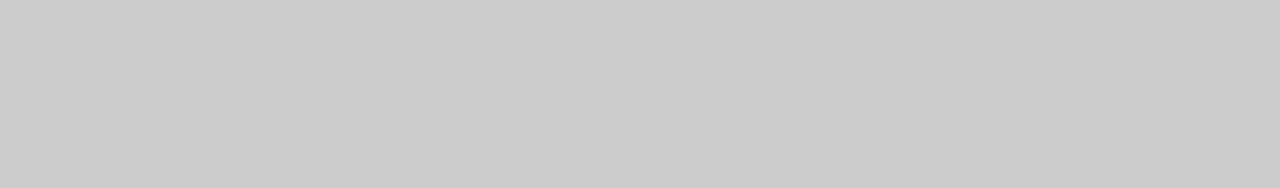
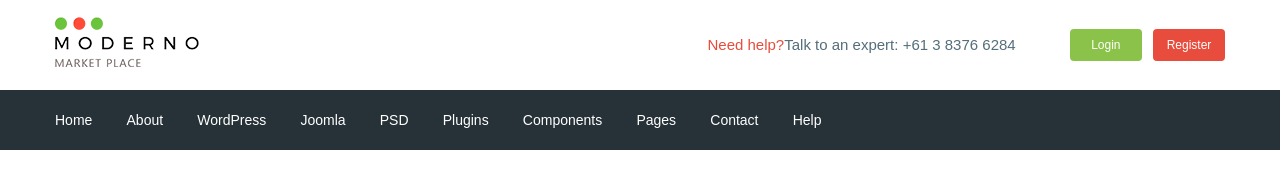
Before and after one commit to faceleeds/moderno, a website: page app/index.html in a window 1280 px wide. Drawn offline with nearby package versions, Linux system fonts and the light colour scheme; files that its build step writes are made by us from their sources.

Commit message:
add header

```diff
--- a/app/index.html
+++ b/app/index.html
@@ -1,17 +1,68 @@
 <!DOCTYPE html>
 <html lang="en">
-<head>
-    <meta charset="UTF-8">
-    <meta name="viewport" content="width=device-width, initial-scale=1.0">
+  <head>
+    <meta charset="UTF-8" />
+    <meta name="viewport" content="width=device-width, initial-scale=1.0" />
     <title>Moderno</title>
-    <link rel="stylesheet" href="css/libs.min.css">
-    <link rel="stylesheet" href="css/style.min.css">
-</head>
-<body>
-
+    <link href="https://fonts.googleapis.com/css2?family=Roboto:wght@500;700&display=swap" rel="stylesheet">
+    <link rel="stylesheet" href="css/libs.min.css" />
+    <link rel="stylesheet" href="css/style.min.css" />
+  </head>
+  <body>
+    <header class="header">
+      <div class="header__top">
+        <div class="container">
+          <div class="header__top-inner">
+            <div class="header__logo">
+              <a href="#">
+                <img src="images/logo.png" alt="logo" />
+              </a>
+            </div>
+            <div class="header__text">
+              <a href="#"> <span> Need help?</span> </a>Talk to an expert:
+              <a class="header__phone" href="tel:61383766284"
+                >+61 3 8376 6284
+              </a>
+            </div>
+            <!-- /.header__text -->
+            <div class="header__box">
+              <a href="#" class="basket"></a>
+              <a href="#" class="header__btn header__btn-login">Login</a>
+              <a href="#" class="header__btn header__btn-register">Register </a>
+            </div>
+            <!-- /.header__box -->
+          </div>
+          <!-- /.header__top-inner -->
+        </div>
+        <!-- /.container -->
+      </div>
+      <!-- /.header__top -->
+      <div class="header__menu">
+        <div class="container">
+          <nav class="menu">
+            <ul class="menu__list">
+              <li><a href="#">Home</a></li>
+              <li><a href="#">About</a></li>
+              <li><a href="#">WordPress</a></li>
+              <li><a href="#">Joomla</a></li>
+              <li><a href="#">PSD</a></li>
+              <li><a href="#">Plugins</a></li>
+              <li><a href="#">Components</a></li>
+              <li><a href="#">Pages</a></li>
+              <li><a href="#">Contact</a></li>
+              <li><a href="#">Help</a></li>
+            </ul>
+          </nav>
+          <!-- /.menu -->
+        </div>
+        <!-- /.container -->
+      </div>
+      <!-- /.header__menu -->
+    </header>
+    <!-- /.header -->
 
     <script src="https://ajax.googleapis.com/ajax/libs/jquery/3.5.1/jquery.min.js"></script>
     <script src="js/libs.min.js"></script>
     <script src="js/main.min.js"></script>
-</body>
+  </body>
 </html>
--- /dev/null
+++ b/app/scss/_fonts.scss
@@ -0,0 +1,7 @@
+@font-face {
+  font-family: "Roboto-Regular" sans-serif;
+  src: url("../fonts/Roboto-Regular.wof2") format("woff2"),
+    url("../fonts/Roboto-Regular.wof") format("woff");
+  font-weight: 400;
+  font-display: swap;
+}
--- /dev/null
+++ b/app/scss/_global.scss
@@ -0,0 +1,36 @@
+html {
+  box-sizing: border-box;
+}
+*,
+*::before,
+*::after {
+  box-sizing: inherit;
+}
+
+a {
+  display: inline-block;
+  text-decoration: none;
+  color: $text;
+}
+
+ul,
+li {
+  margin: 0;
+  padding: 0;
+  list-style: none;
+}
+
+body {
+    // background-color: #000;
+    font-family: 'Roboto-Regular', sans-serif;
+    font-size: 15px;
+    line-height: 24px;
+    color: $text;
+    font-weight: 400;
+}
+
+.container {
+    max-width: 1200px;
+    margin: 0 auto;
+    padding: 0 15px;
+}
--- /dev/null
+++ b/app/scss/_vars.scss
@@ -0,0 +1,4 @@
+$text: #546e7a;
+$red: #e74c3c;
+$green: #8bc34a;
+$bg: #263238;
--- a/app/scss/style.scss
+++ b/app/scss/style.scss
@@ -1,31 +1,60 @@
-html {
-   box-sizing: border-box;
-}
-*,
-*::before,
-*::after {
-    box-sizing: inherit;
+@import '_vars';
+@import '_global';
+@import '_fonts';
+
+.header__top-inner {
+    display: flex;
+    justify-content: space-between;
+    height: 90px;
+    align-items: center;
 }
 
-body {
-    text-transform: uppercase;
-    background-color: #ccc;
-    text-decoration: none;
-}
-
-.test {
-    color: red;
-    &:hover {
-        color: green;
-        transition: all .5s;
+.header__text {
+    margin-left: auto;
+    margin-right: 50px;
+    span {
+        color: $red;
     }
 }
 
-.box {
-    background-color: tomato;
-    height: 500px;
-    width: 100%;
+.header__btn {
+    padding: 4px;
+    width: 72px;
+    border-radius: 4px;
+    text-align: center;
+    color: #fff;
+    font-size: 12px;
+}
+
+.header__btn-login {
+    background-color: $green;
+
+}
+.header__btn-register {
+    background-color: $red;
+    margin-left: 7px;
+}
+
+.header__menu {
+    background-color: $bg;
+}
+
+.menu {
     display: flex;
-    transition: all .5s;
-    display: grid;
+    align-items: center;
+    height: 60px;
 }
+
+.menu__list {
+    li {
+        display: inline-block;
+        & + li {
+            margin-left: 30px;
+        }
+    }
+
+    a {
+        color: #fff;
+        font-size: 14px;
+    }
+}
--- a/gulpfile.js
+++ b/gulpfile.js
@@ -9,7 +9,7 @@ let gulp = require('gulp'),
 
 
 gulp.task('sass', function(){
-   return gulp.src('app/scss/style.scss')
+   return gulp.src('app/scss/**/*.scss')
         .pipe(sass({outputStyle: 'compressed'}))
         .pipe(rename({suffix:'.min'}))
         .pipe(autoprefixer({
```
Also changed, not shown: app/fonts/Roboto-Bold.ttf (added), app/fonts/Roboto-Medium.ttf (added), app/fonts/Roboto-Regular.ttf (added), app/fonts/Roboto-Regular.woff (added), app/fonts/Roboto-Regular.woff2 (added), app/images/logo.png (added). Lines whose indentation alone changed are shown as unchanged.
